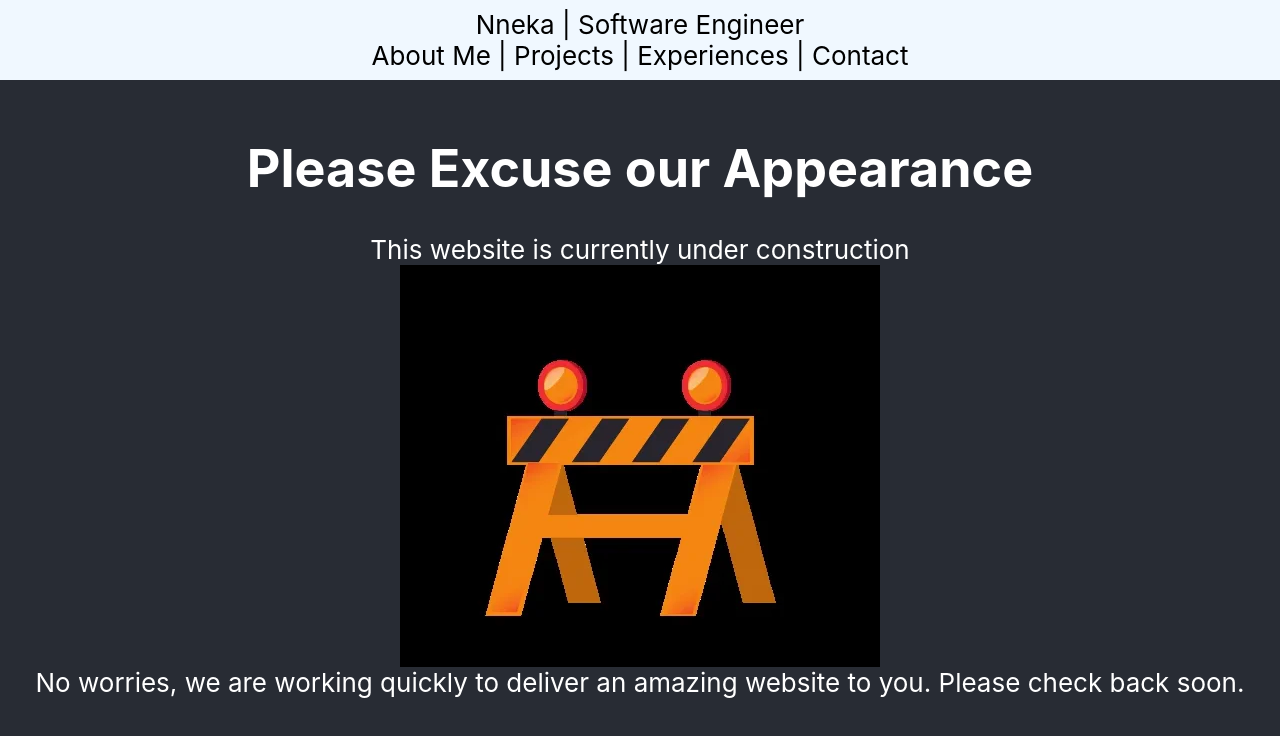
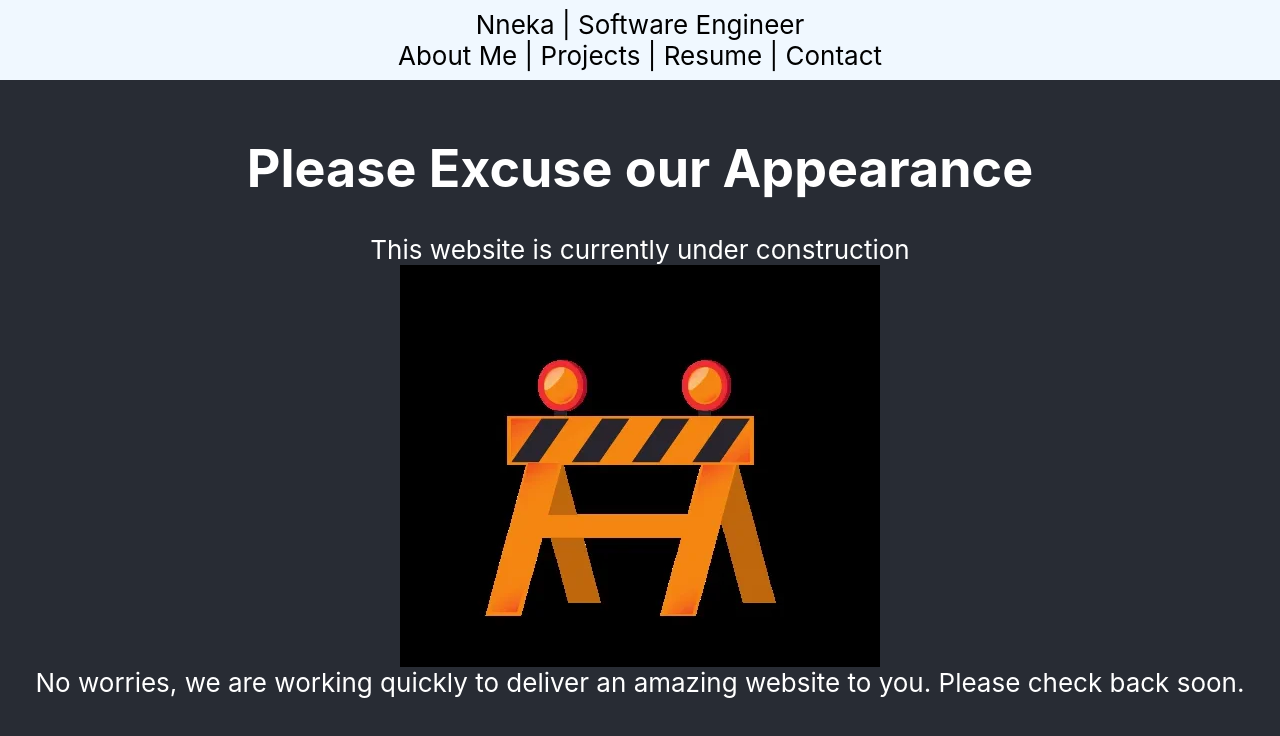
Before and after one commit to nnekauf/portfolio, a React (Create React App) app: page / in a window 1280 px wide. Shown: the top 736 px of the page. Built offline with nearby package versions, Linux system fonts and the light colour scheme.

Commit message:
changes NavBar to say Resume instead of Experiences

```diff
--- a/src/components/NavBar.js
+++ b/src/components/NavBar.js
@@ -3,7 +3,7 @@ import React from "react"
 const NavBar = () => {
     return (
         <div className = "NavBar">
-            <div>Nneka | Software Engineer</div> <div>About Me | Projects | Experiences | Contact</div>
+            <div>Nneka | Software Engineer</div> <div>About Me | Projects | Resume | Contact</div>
         </div>
     )
 }
```
